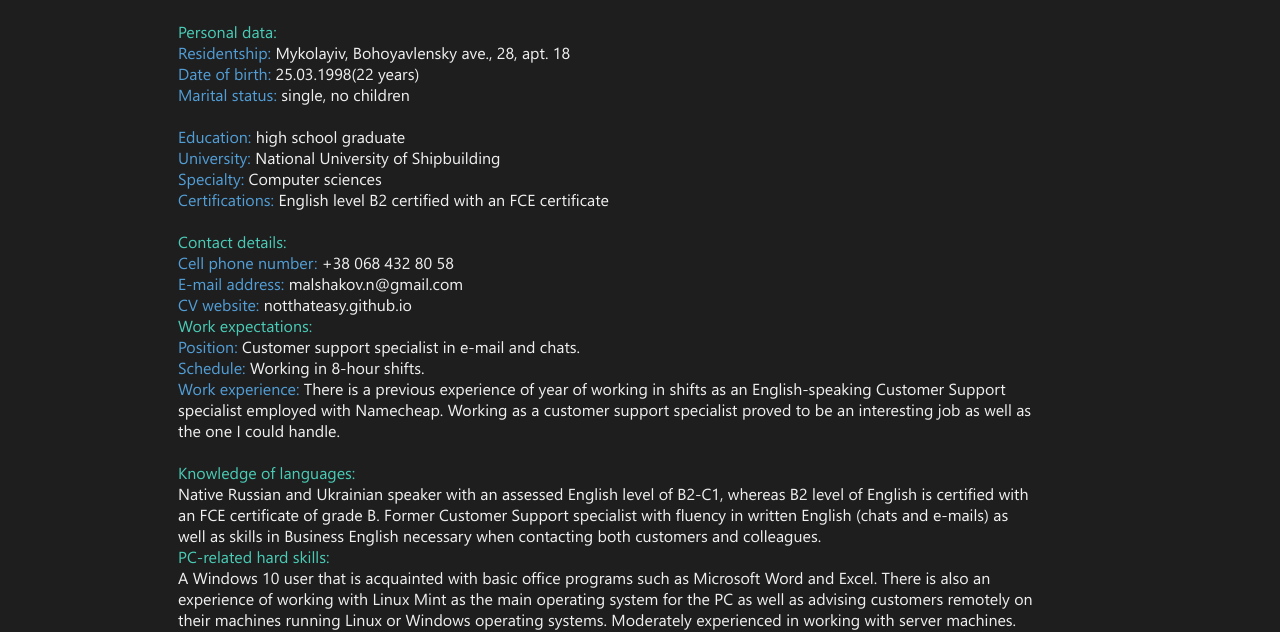
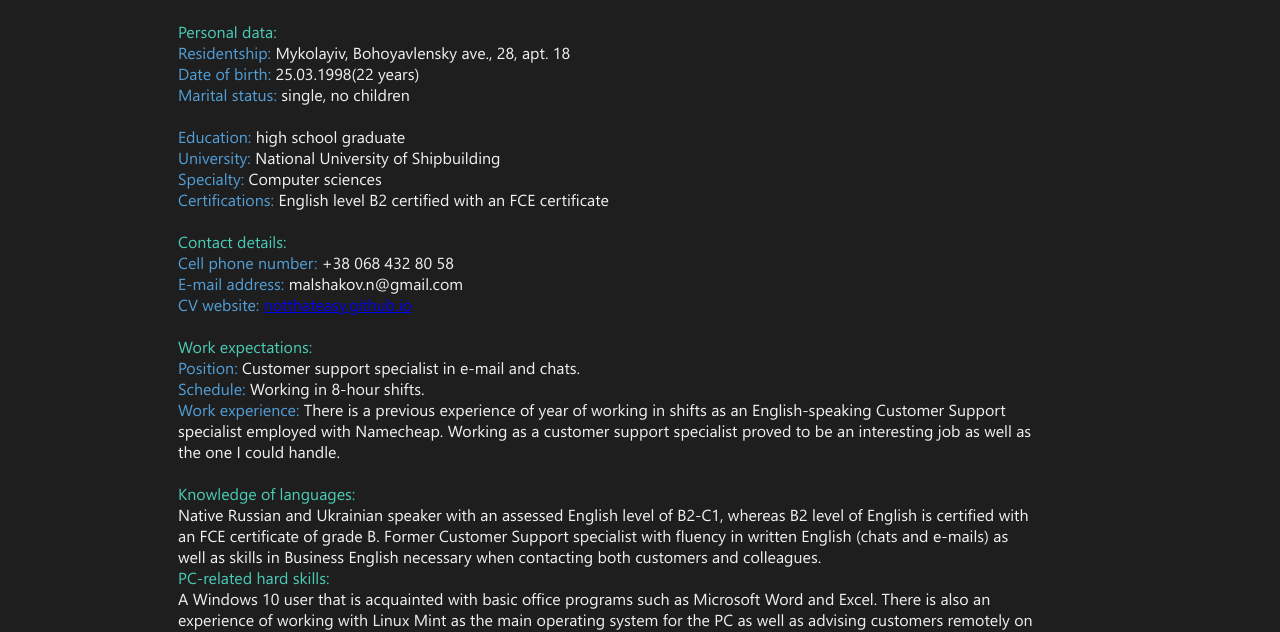
Before and after one commit to NotThatEasy/NotThatEasy.github.io, a plain HTML site: page index.html in a window 1280 px wide. Shown: the part 174-806 px from the top of the page. Drawn offline with Linux system fonts and the light colour scheme.

Commit message:
Update index.html

```diff
--- a/index.html
+++ b/index.html
@@ -760,7 +760,7 @@
                 <div class="green">Contact details:</div>
                 <span class="blue">Cell phone number:</span>		+38 068 432 80 58<br>
                 <span class="blue">E-mail address:</span>			malshakov.n@gmail.com<br>
-                <span class="blue">CV website:</span>			notthateasy.github.io<br>
+                <span class="blue">CV website:</span>			<a href="https://notthateasy.github.io">notthateasy.github.io</a><br><br>
 
                 <div class="green">Work expectations:</div>
                 <span class="blue">Position:</span>				Customer support specialist in e-mail and chats.<br>
@@ -769,7 +769,7 @@
                                     Working as a customer support specialist proved to be an interesting job as well as the one I could handle.<br><br>
                 <div class="green">Knowledge of languages:</div>
                 Native Russian and Ukrainian speaker with an assessed English level of B2-C1, whereas B2 level of English is certified with an FCE certificate of grade B.
-                Former Customer Support specialist with fluency in written English (chats and e-mails) as well as skills in Business English necessary when contacting both customers and colleagues.
+                Former Customer Support specialist with fluency in written English (chats and e-mails) as well as skills in Business English necessary when contacting both customers and colleagues.<br>
                 <div class="green">PC-related hard skills:</div>
                     A Windows 10 user that is acquainted with basic office programs such as Microsoft Word and Excel.
                     There is also an experience of working with Linux Mint as the main operating system for the PC as well as advising customers remotely on their machines running Linux or Windows operating systems.
```
